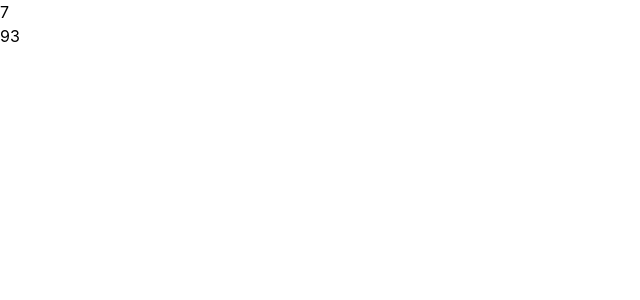
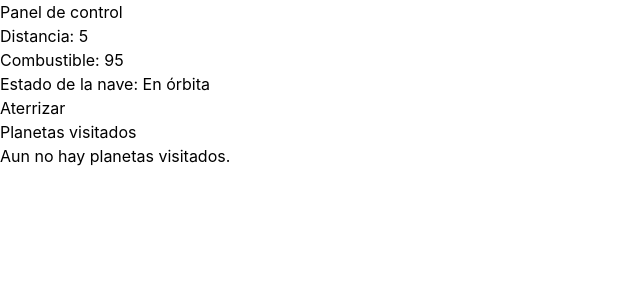
Before and after one commit to Mor4n/06-introduccion-a-react, a React (Vite) app in the folder 04-ciclo-vida-componentes/practica-leccion/: page / in a window 1280 px wide. Shown: the top 300 px of the page, without its empty margins (0-640 px from the left). Built offline with nearby package versions, Linux system fonts and the light colour scheme.

Commit message:
Proyecto 04 - Añadido UI y Planeta

```diff
--- a/04-ciclo-vida-componentes/practica-leccion/src/App.tsx
+++ b/04-ciclo-vida-componentes/practica-leccion/src/App.tsx
@@ -1,13 +1,14 @@
 
 import React, { useState, useEffect, useMemo } from 'react';
+import Planeta from './components/Planeta';
 
 
 function App() {
 
   const [distancia, setDistancia] = useState(0);
   const [combustible, setCombustible] = useState(100);
-  const [estadoNave, setEstadoNave] = useState("En orbita");
-  const [planetasVisitados, setPlanetasVisitados] = useState([]);
+  const [estadoNave, setEstadoNave] = useState('En órbita');
+  const [planetasVisitados, setPlanetasVisitados] = useState<string[]>([]);
 
 
 
@@ -16,13 +17,13 @@ function App() {
   useEffect(() => {
 
     //Montaje
-    console.log("El panel está listo!");
+    console.log('¡El panel de control está listo!');
     // Lo guardo en variable para luego limpiarlo
     const intervalo = setInterval( ()=>{
-      setDistancia((prevState)=> prevState+1)
-      setCombustible((prevState)=> prevState-1)
+      setDistancia((prevState) => prevState + 1);
+      setCombustible((prevState) => (prevState > 0 ? prevState - 1 : 0));
 
-    },1000)
+    }, 1000);
 
 
 
@@ -30,31 +31,49 @@ function App() {
     return () =>{
       // lo limpio para que no sume de 2 en dos, porque sino, se quedaran 2 intervalos activos
       clearInterval(intervalo);
-      console.log("El panel se ha apagado.");
-    }
+      console.log('El panel de control se ha apagado.');
+    };
 
   }, []);
 
   // Actualización
   useEffect(() => {
-    console.log("¡Combustible actualizado!");
+    console.log('¡Combustible actualizado!');
   }, [combustible]);
 
 
 
-  const mensajeEstado = useMemo(() =>{
-    return `Estado actual: ${estadoNave}`
+  const mensajeEstado = useMemo(() => {
+    return `Estado de la nave: ${estadoNave}`;
 
   }, [estadoNave]);
 
 
+  const handleAterrizar = () => {
+    setEstadoNave('Aterrizando');
+    const nuevoPlaneta = `Planeta ${planetasVisitados.length + 1}`;
+
+    setPlanetasVisitados((prevState) => [...prevState, nuevoPlaneta]);
+
+  };
 
   return (
-   <>
-   <p>{distancia}</p>
-   <p>{combustible}</p>
-   </>
-  )
+    <>
+      <h1>Panel de control</h1>
+      <p>Distancia: {distancia}</p>
+      <p>Combustible: {combustible}</p>
+      <p>{mensajeEstado}</p>
+
+      <button onClick={handleAterrizar}>Aterrizar</button>
+
+      <h2>Planetas visitados</h2>
+      {planetasVisitados.length === 0 ? (
+        <p>Aun no hay planetas visitados.</p>
+      ) : (
+        planetasVisitados.map((nombre) => <Planeta key={nombre} nombre={nombre} />)
+      )}
+    </>
+  );
 }
 
 export default App
--- /dev/null
+++ b/04-ciclo-vida-componentes/practica-leccion/src/components/Planeta.tsx
@@ -0,0 +1,21 @@
+import { useEffect } from 'react';
+
+type PlanetaProps = {
+  nombre: string;
+};
+
+function Planeta({ nombre }: PlanetaProps) {
+  useEffect(() => {
+    console.log(`¡El planeta ${nombre} ha aparecido!`);
+
+    return () => {
+      console.log(`¡El planeta ${nombre} ha desaparecido!`);
+    };
+  }, [nombre]);
+
+  return (
+    <div>{nombre}</div>
+  );
+}
+
+export default Planeta;
--- /dev/null
+++ b/04-ciclo-vida-componentes/practica-leccion/src/types/index.tsx
@@ -0,0 +1,4 @@
+
+export type PlanetaType ={
+    planeta: string,
+}
```
